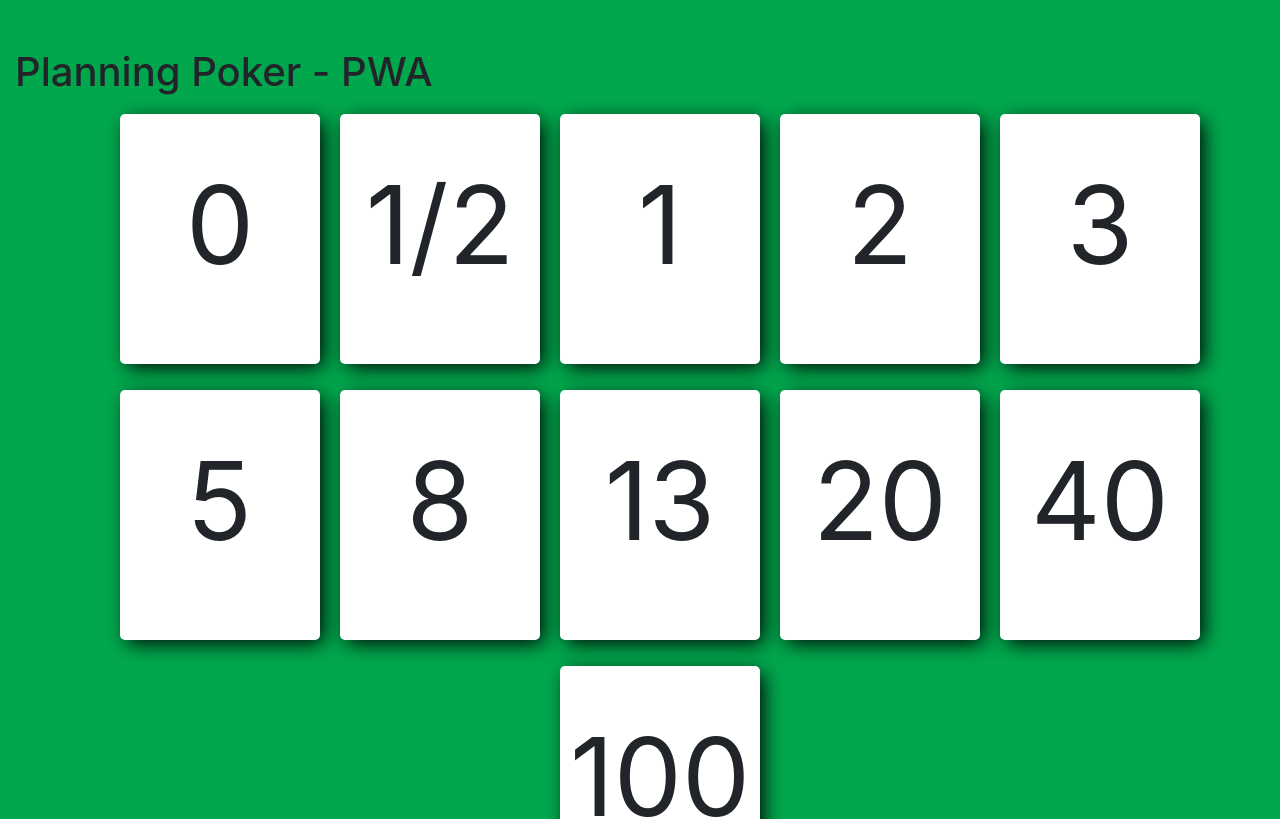
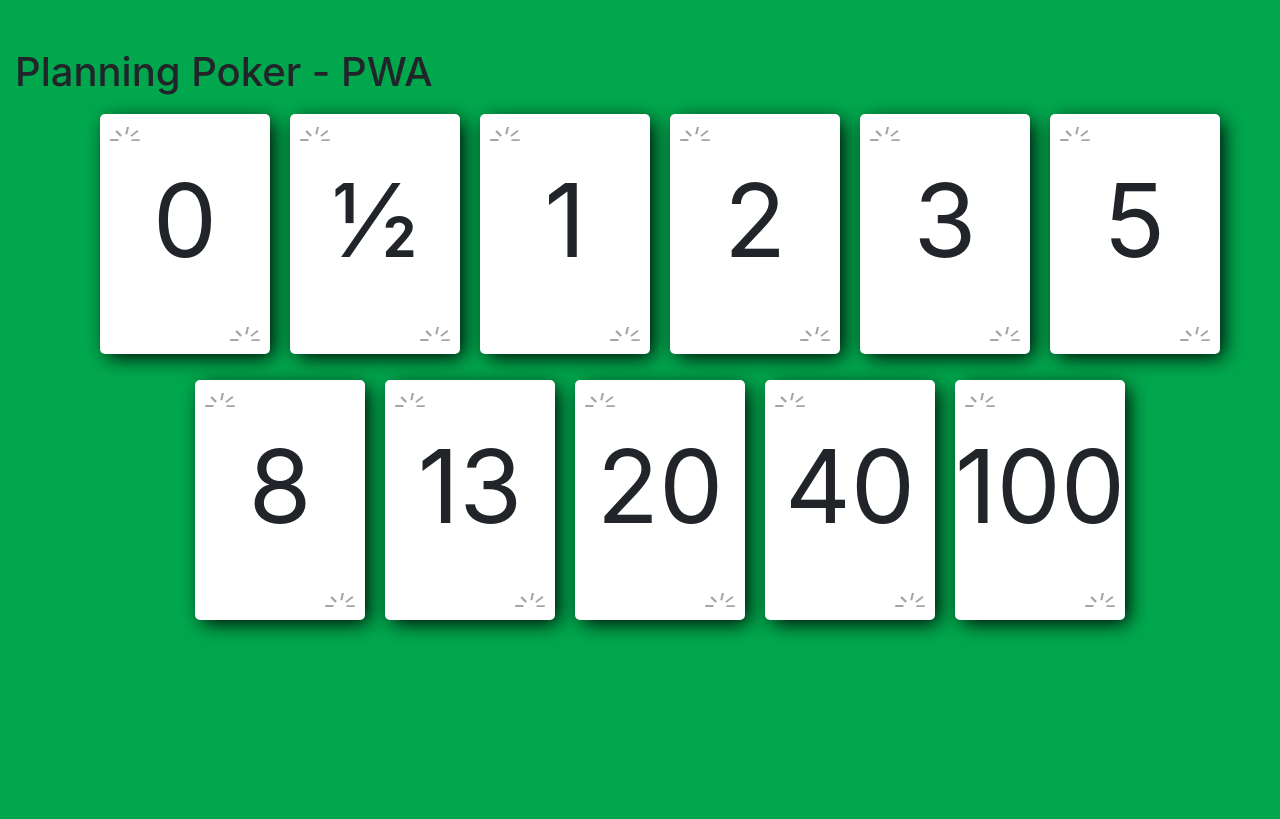
Before and after one commit to ronaldohoch/PWA-PPoker, an Angular app: page / in a window 1280 px wide. Shown: the top 819 px of the page. Built offline with nearby package versions, Linux system fonts and the light colour scheme.

Commit message:
mark as selected a planning card

```diff
--- a/src/app/card.ts
+++ b/src/app/card.ts
@@ -1,4 +1,5 @@
 export class Card{
     cardId:number;
     cardName:string;
+    isSelected:boolean;
 }
--- a/src/app/cards/cards.component.css
+++ b/src/app/cards/cards.component.css
@@ -4,14 +4,15 @@
 }
 .planning-card{
     display: inline-block;
-    width:200px;
-    height:250px;
+    width:170px;
+    height:240px;
     margin:10px;
     background:#fff;
     border-radius:5px;
     box-shadow:5px 5px 20px -2px #000;
-    font-size:18px;
+    font-size:17px;
     position:relative;
+    cursor:pointer;
 }
 .planning-card span{
     font-size: 6em;
@@ -25,3 +26,17 @@
     display: block;
     line-height: 60px;
 }
+.planning-card .soft{
+    content:"";
+    position:absolute;
+    width:30px;
+    height:30px;
+}
+.planning-card .soft.top{
+    top:5px;
+    left:10px;
+}
+.planning-card .soft.bottom{
+    bottom:5px;
+    right:10px;
+}
--- a/src/app/cards/cards.component.html
+++ b/src/app/cards/cards.component.html
@@ -1,10 +1,12 @@
 <div class="row">
   <div class="col-md-12">
     <ul class="planning-deck">
-      <li class="planning-card" *ngFor="let card of cards" (click)="onSelectCard(card)">
+      <li class="planning-card" [ngClass]="{'selected':card.isSelected}" *ngFor="let card of cards" (click)="onSelectCard(card)">
+        <img src="/assets/images/icons/softdesign.svg" class="soft top">
         <span>
           {{card.cardName}}
         </span>
+        <img src="/assets/images/icons/softdesign.svg" class="soft bottom">
       </li>
     </ul>
   </div>
--- a/src/app/cards/cards.component.ts
+++ b/src/app/cards/cards.component.ts
@@ -1,4 +1,6 @@
 import { Component, OnInit } from '@angular/core';
+import { NgClass } from '@angular/common';
+
 import { Card } from "../card";
 import { CARD } from "../mock-card";
 
@@ -9,11 +11,14 @@ import { CARD } from "../mock-card";
 })
 export class CardsComponent implements OnInit {
 
-  card: Card = {"cardId":0,"cardName":"0"};
+  card: Card = {"cardId":0,"cardName":"0","isSelected":false};
   cards = CARD;
 
-  onSelectCard(): void{
-
+  onSelectCard(planningCard): void{
+    for(let card in this.cards){
+      this.cards[card].isSelected = false;
+    }
+    planningCard.isSelected = true;
   }
 
   constructor() { }
--- a/src/app/mock-card.ts
+++ b/src/app/mock-card.ts
@@ -1,3 +1,59 @@
 import { Card } from "./card";
 
-export const CARD: Card[] = [{"cardId":0,"cardName":"0"},{"cardId":1,"cardName":"1/2"},{"cardId":3,"cardName":"1"},{"cardId":4,"cardName":"2"},{"cardId":5,"cardName":"3"},{"cardId":6,"cardName":"5"},{"cardId":7,"cardName":"8"},{"cardId":8,"cardName":"13"},{"cardId":9,"cardName":"20"},{"cardId":10,"cardName":"40"},{"cardId":11,"cardName":"100"}]
+export const CARD: Card[] = [
+    {
+       "cardId":0,
+       "cardName":"0",
+       "isSelected":false
+    },
+    {
+       "cardId":1,
+       "cardName":"½",
+       "isSelected":false
+    },
+    {
+       "cardId":3,
+       "cardName":"1",
+       "isSelected":false
+    },
+    {
+       "cardId":4,
+       "cardName":"2",
+       "isSelected":false
+    },
+    {
+       "cardId":5,
+       "cardName":"3",
+       "isSelected":false
+    },
+    {
+       "cardId":6,
+       "cardName":"5",
+       "isSelected":false
+    },
+    {
+       "cardId":7,
+       "cardName":"8",
+       "isSelected":false
+    },
+    {
+       "cardId":8,
+       "cardName":"13",
+       "isSelected":false
+    },
+    {
+       "cardId":9,
+       "cardName":"20",
+       "isSelected":false
+    },
+    {
+       "cardId":10,
+       "cardName":"40",
+       "isSelected":false
+    },
+    {
+       "cardId":11,
+       "cardName":"100",
+       "isSelected":false
+    }
+ ]
```
Also changed, not shown: src/assets/images/icons/softdesign.svg (added).
